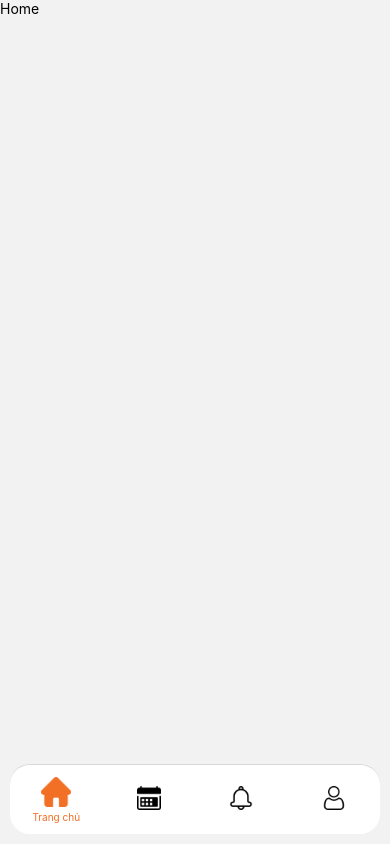
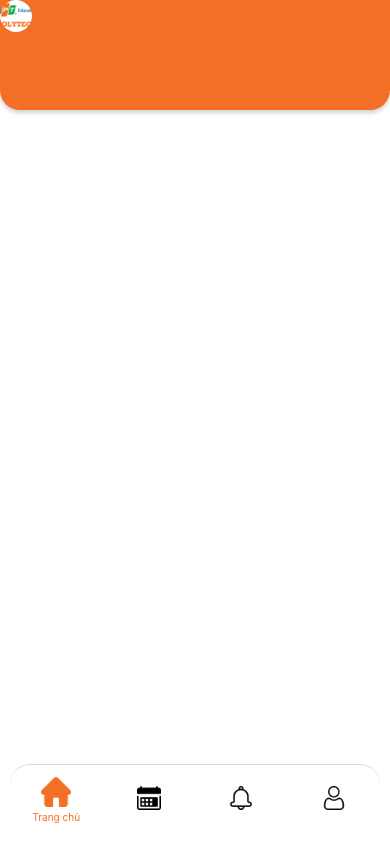
Before and after one commit to LucasWilliams2622/MyFPL_ReactNative, a React Native app: screen /Home in a window 390 px wide. Built offline with nearby package versions, Linux system fonts and the light colour scheme.

Commit message:
add UI header

```diff
--- /dev/null
+++ b/src/components/AppHeader.js
@@ -0,0 +1,15 @@
+import { SafeAreaView, StyleSheet, Text, Image, View } from 'react-native'
+import React from 'react'
+import { AppStyle } from '../constants/AppStyle'
+
+const AppHeader = () => {
+    return (
+        <SafeAreaView style={AppStyle.header}>
+            <Image style={AppStyle.avatar} source={require('../assets/images/logo.jpg')} />
+        </SafeAreaView>
+    )
+}
+
+export default AppHeader
+
+const styles = StyleSheet.create({})
--- a/src/constants/AppStyle.js
+++ b/src/constants/AppStyle.js
@@ -13,7 +13,8 @@ export const AppStyle = StyleSheet.create({
     },
     avatar: {
         width: 32,
-        height: 32
+        height: 32,
+        borderRadius: 1000,
     },
     border: {
         borderWidth: 0.5,
@@ -40,6 +41,23 @@ export const AppStyle = StyleSheet.create({
     column: {
         flexDirection: 'column',
         alignItems: 'flex-start',
+    },
+    header: {
+        backgroundColor: COLOR.header,
+        width: '100%',
+        height: "13%",
+        borderBottomLeftRadius: 20,
+        borderBottomRightRadius: 20,
+
+        shadowColor: "#000000",
+        shadowOffset: {
+            width: 0,
+            height: 3,
+        },
+        shadowOpacity: 0.18,
+        shadowRadius: 4.59,
+        elevation: 5
     }
 
+
 })
--- a/src/constants/Theme.js
+++ b/src/constants/Theme.js
@@ -22,7 +22,6 @@ export const COLOR = {
 
     white:"#ffffff",
     black:"#000000",
-
 
 
 }
--- a/src/navigation/BottomNav.js
+++ b/src/navigation/BottomNav.js
@@ -130,7 +130,6 @@ const BottomTabNav = () => {
     // const { isLogin, infoUser } = useContext(AppContext);
     // console.log("isLogin Bottom Tabs=================>", isLogin);
     // console.log("infoUser Bottom Tabs=========>", infoUser);
-
     return (
         <>
             {
--- a/src/screens/Home.js
+++ b/src/screens/Home.js
@@ -1,11 +1,13 @@
-import { StyleSheet, Text, View } from 'react-native'
+import { SafeAreaView, StyleSheet, Text, View } from 'react-native'
 import React from 'react'
+import { AppStyle } from '../constants/AppStyle'
+import AppHeader from '../components/AppHeader'
 
 const Home = () => {
   return (
-    <View>
-      <Text>Home</Text>
-    </View>
+    <SafeAreaView style={AppStyle.container}>
+      <AppHeader />
+    </SafeAreaView>
   )
 }
 
```
